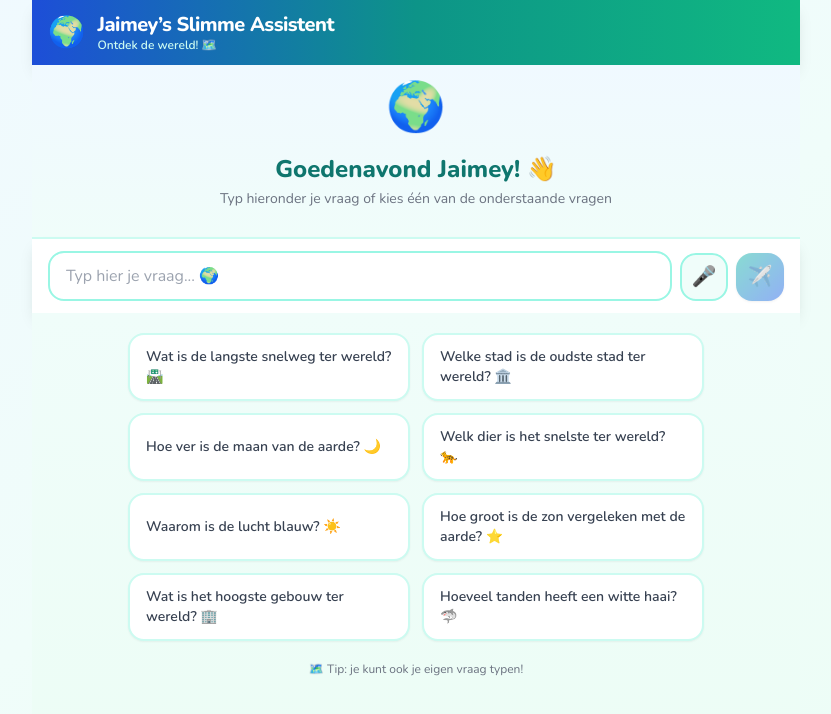
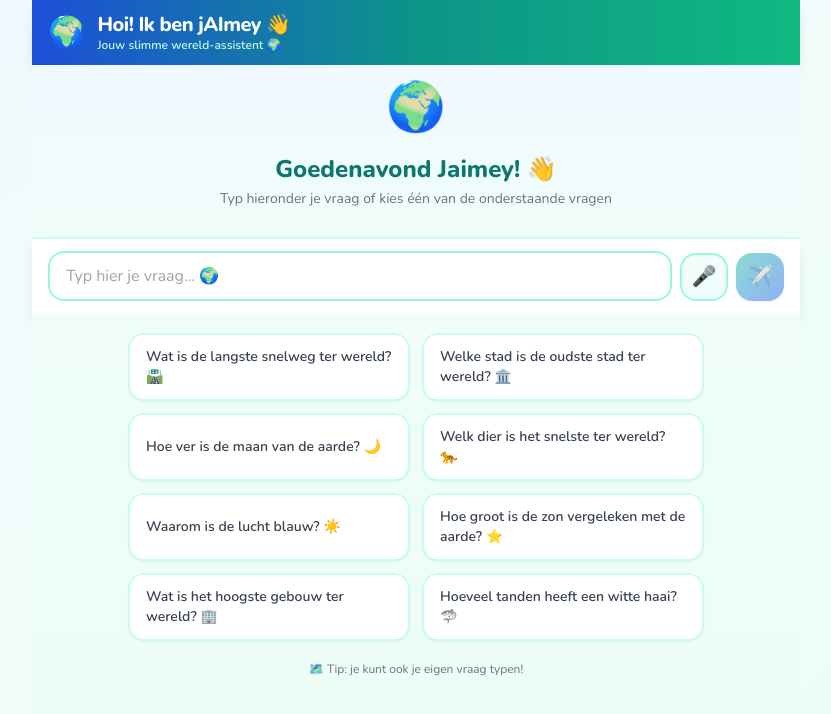
Before and after one commit to timbrons/AI-assistent-Jaimey, a Next.js app: page / in a window 1280 px wide. Shown: the top 714 px of the page, without its empty margins (224-1055 px from the left). Built offline with nearby package versions, Linux system fonts and the light colour scheme.

Commit message:
Vervang koptekst door zelfintroductie van jAImey
https://claude.ai/code/session_01UsxfqDx5AaNTwCzJWQs1Vh

```diff
--- a/components/ChatInterface.tsx
+++ b/components/ChatInterface.tsx
@@ -199,10 +199,10 @@ export default function ChatInterface() {
             <span className="text-3xl select-none" aria-hidden="true">🌍</span>
             <div>
               <h1 className="text-xl font-extrabold text-white tracking-tight leading-tight">
-                Jaimey&rsquo;s Slimme Assistent
+                Hoi! Ik ben jAImey 👋
               </h1>
               <p className="text-teal-100 text-xs font-semibold">
-                Ontdek de wereld! 🗺️
+                Jouw slimme wereld-assistent 🌍
               </p>
             </div>
           </div>
```
Also changed, not shown: 1 other file (tests, documents, lock files or other folders).
